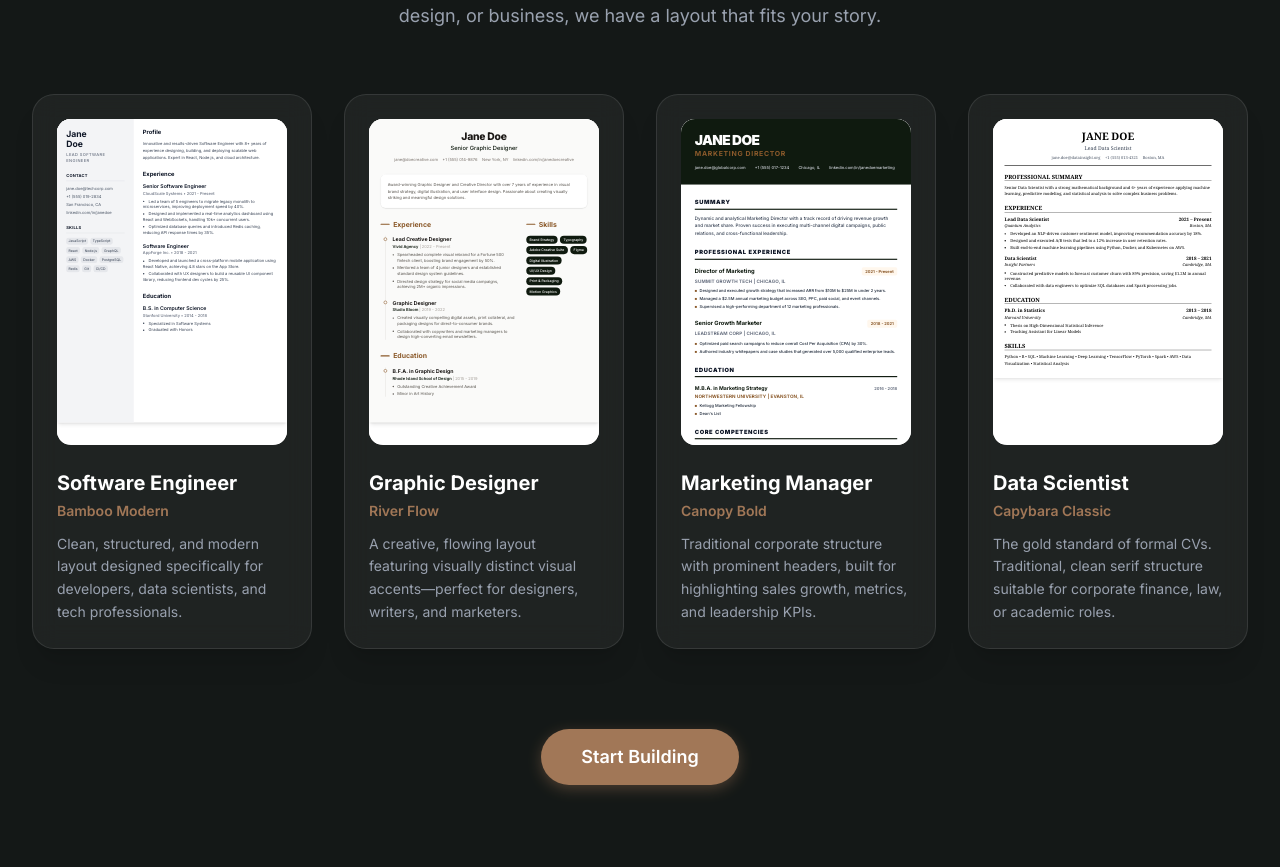
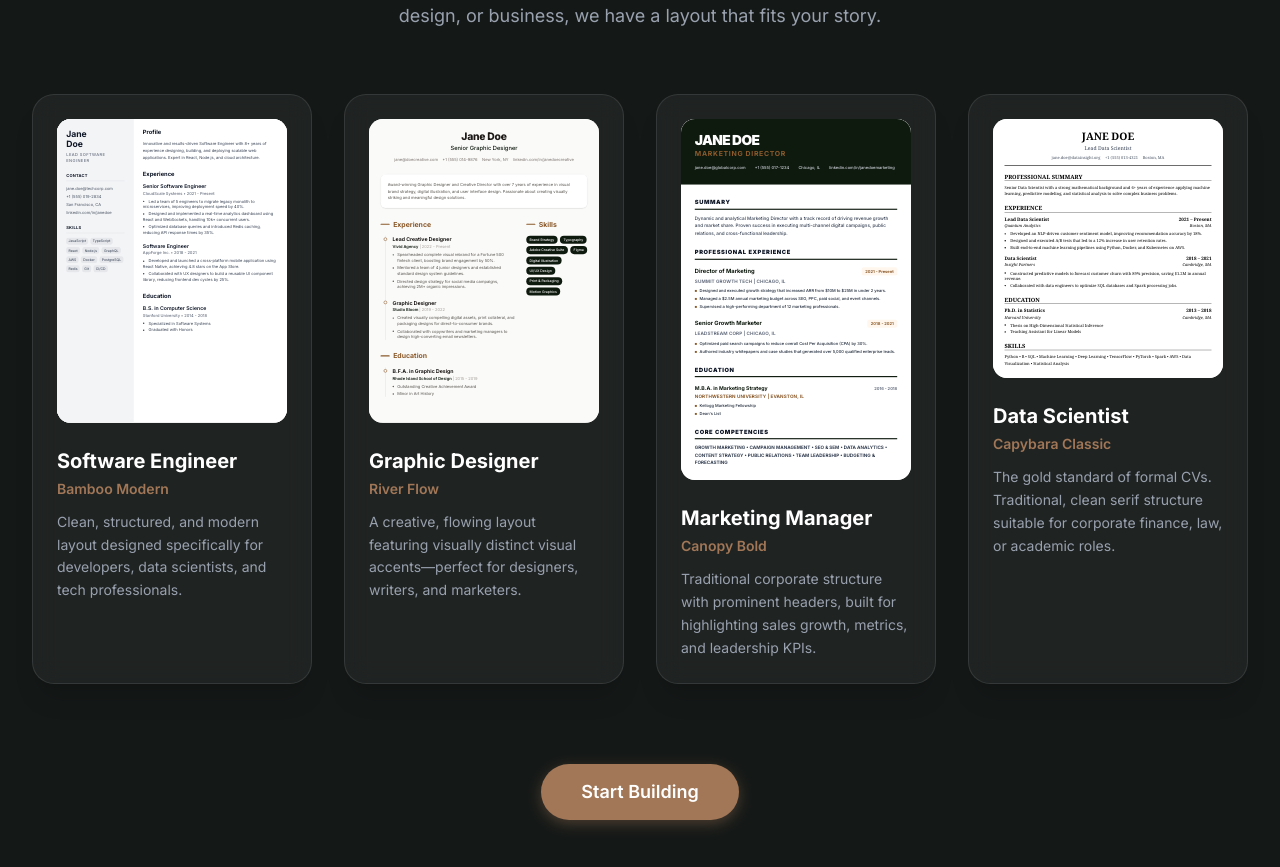
Before and after one commit to willyliuu/capy-vitae, a Next.js app: page / in a window 1280 px wide. Shown: the part 1083-1950 px from the top of the page. Built offline with nearby package versions, Linux system fonts and the light colour scheme.

Commit message:
style: adapt preview scaling to dynamic content height instead of strict A4 ratio

```diff
--- a/src/app/page.tsx
+++ b/src/app/page.tsx
@@ -223,6 +223,36 @@ const janeDoeMockData: Record<string, ResumeData> = {
   }
 };
 
+function ScaledContent({ children, scale, interactive = false, className = "" }: { children: React.ReactNode, scale: number, interactive?: boolean, className?: string }) {
+  const [height, setHeight] = useState(0);
+  const contentRef = useRef<HTMLDivElement>(null);
+
+  useEffect(() => {
+    if (!contentRef.current) return;
+    const observer = new ResizeObserver((entries) => {
+      setHeight(entries[0].contentRect.height);
+    });
+    observer.observe(contentRef.current);
+    return () => observer.disconnect();
+  }, [children]);
+
+  return (
+    <div style={{ height: height * scale }} className={`w-full relative ${interactive ? '' : 'pointer-events-none'} ${className}`}>
+      <div
+        ref={contentRef}
+        style={{
+          width: '800px',
+          transform: `scale(${scale})`,
+          transformOrigin: 'top left'
+        }}
+        className="absolute top-0 left-0 w-[800px] bg-white origin-top-left"
+      >
+        {children}
+      </div>
+    </div>
+  );
+}
+
 function MiniPreview({ templateId, mockData }: { templateId: string, mockData: ResumeData }) {
   const containerRef = useRef<HTMLDivElement>(null);
   const [scale, setScale] = useState(0.2);
@@ -248,20 +278,13 @@ function MiniPreview({ templateId, mockData }: { templateId: string, mockData: R
   };
 
   return (
-    <div ref={containerRef} className="w-full h-full relative overflow-hidden bg-white rounded-xl shadow-inner group-hover:shadow-[0_0_20px_rgba(255,255,255,0.2)] transition-shadow">
-      <div
-        style={{
-          width: '800px',
-          minHeight: '1131px',
-          transform: `scale(${scale})`,
-          transformOrigin: 'top left',
-          pointerEvents: 'none'
-        }}
-        className="absolute top-0 left-0 bg-white"
-      >
-        {renderTemplate()}
-      </div>
-      <div className="absolute inset-0 bg-black/40 opacity-0 group-hover:opacity-100 transition-opacity duration-300 flex items-center justify-center z-10">
+    <div ref={containerRef} className="w-full relative overflow-hidden bg-white rounded-xl shadow-inner group-hover:shadow-[0_0_20px_rgba(255,255,255,0.2)] transition-shadow">
+      {scale > 0 && (
+        <ScaledContent scale={scale} interactive={false}>
+          {renderTemplate()}
+        </ScaledContent>
+      )}
+      <div className="absolute inset-0 bg-black/40 opacity-0 group-hover:opacity-100 transition-opacity duration-300 flex items-center justify-center z-10 cursor-pointer">
         <div className="bg-white text-black px-4 py-2 rounded-full font-bold text-sm">Preview Layout</div>
       </div>
     </div>
@@ -540,7 +563,7 @@ export default function Home() {
                 className="group relative bg-white/5 backdrop-blur-md border border-white/10 rounded-3xl p-6 hover:bg-white/10 transition-all duration-300 hover:-translate-y-2 cursor-pointer shadow-xl"
               >
                 {/* Mini CV Preview */}
-                <div className="w-full aspect-[210/297] mb-6 relative">
+                <div className="w-full mb-6 relative">
                   <MiniPreview templateId={ex.templateId} mockData={janeDoeMockData[ex.templateId]} />
                 </div>
 
@@ -594,22 +617,14 @@ export default function Home() {
                 </button>
               </div>
 
-              {/* Modal Content - Scrollable scaled preview */}
               <div
                 ref={modalWrapperRef}
                 className="flex-1 overflow-y-auto p-6 flex flex-col items-center bg-black/40 min-h-[300px]"
               >
-                <div
-                  style={{
-                    width: '800px',
-                    minHeight: '1131px',
-                    transform: `scale(${scale})`,
-                    transformOrigin: 'top center',
-                    marginBottom: `-${800 * (1 - scale)}px`
-                  }}
-                  className="shadow-2xl bg-white rounded-sm overflow-hidden"
-                >
-                  {renderActiveTemplate()}
+                <div className="shadow-2xl bg-white rounded-sm overflow-hidden" style={{ width: 800 * scale }}>
+                  <ScaledContent scale={scale} interactive={true}>
+                    {renderActiveTemplate()}
+                  </ScaledContent>
                 </div>
               </div>
 
```
Also changed, not shown: src/app/build/form/page.tsx (+34 -11 lines).
